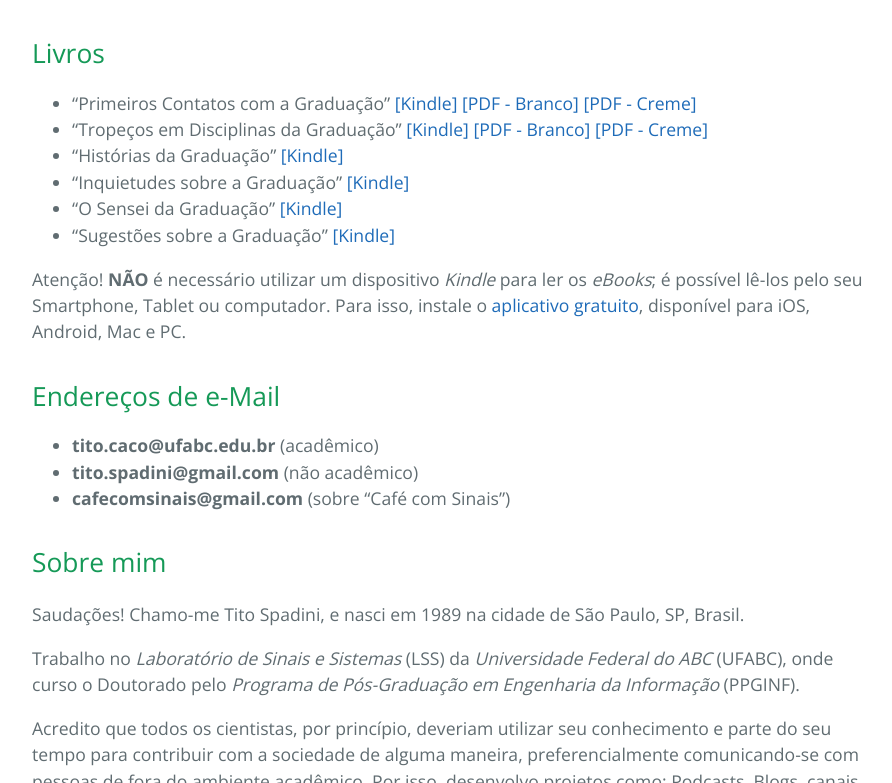
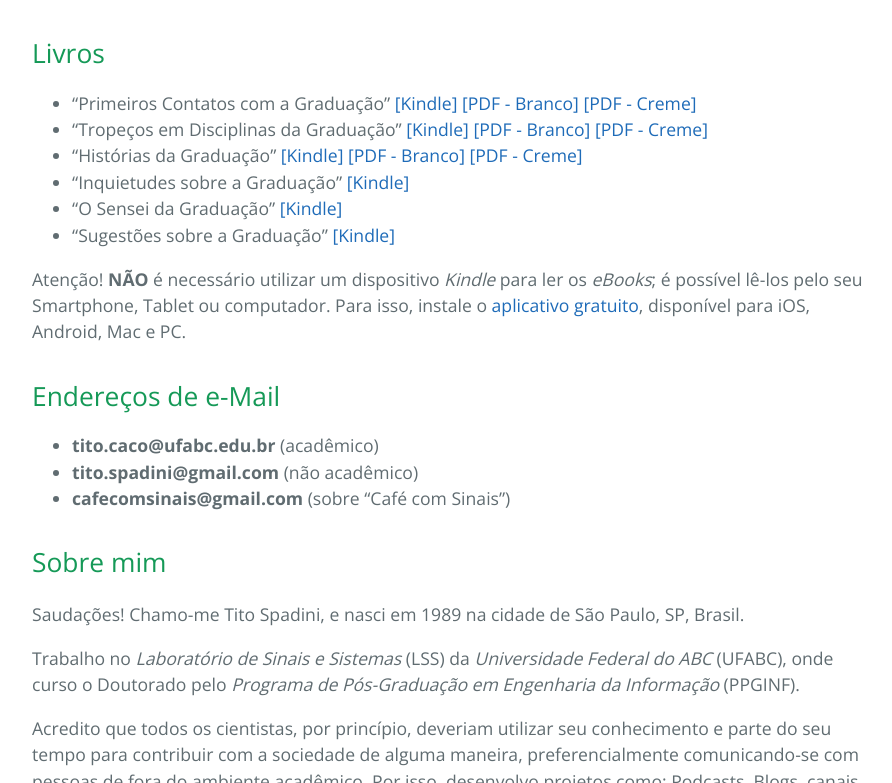
Before and after one commit to tito-spadini/titocaco.github.io, a Jekyll site: the page built from index.md, in a window 1280 px wide and 900 px high, scrolled down 502 px, cut to the strip 117-900 px from the top of the window. Shown: the whole strip, without its empty margins (192-1084 px from the left). Built offline with Jekyll 4.4.1, drawn with Linux system fonts in a browser that asks for light colours; part of the change alters nothing that is shown.

Commit message:
Adding links to Book 3 (PDF version)

```diff
--- a/index.md
+++ b/index.md
@@ -8,7 +8,7 @@ layout: default
 
 * "Primeiros Contatos com a Graduação" [[Kindle]](https://www.amazon.com.br/dp/B095W1Y6NW/) [[PDF - Branco]](https://github.com/titocaco/livros-colecao-graduacao/raw/main/Livro%201%20-%20Primeiros%20Contatos%20com%20a%20Gradua%C3%A7%C3%A3o%20(Tito%20Spadini)/Tito%20Spadini%20-%201%20-%20Primeiros%20Contatos%20com%20a%20Gradua%C3%A7%C3%A3o.pdf) [[PDF - Creme]](https://github.com/titocaco/livros-colecao-graduacao/raw/main/Livro%201%20-%20Primeiros%20Contatos%20com%20a%20Gradua%C3%A7%C3%A3o%20(Tito%20Spadini)/Tito%20Spadini%20-%201%20-%20Primeiros%20Contatos%20com%20a%20Gradua%C3%A7%C3%A3o%20-%20Fundo%20Creme.pdf)
 * "Tropeços em Disciplinas da Graduação" [[Kindle]](https://www.amazon.com.br/dp/B096F31X9G) [[PDF - Branco]](https://github.com/titocaco/livros-colecao-graduacao/raw/main/Livro%202%20-%20Trope%C3%A7os%20em%20Disciplinas%20da%20Gradua%C3%A7%C3%A3o%20(Tito%20Spadini)/Tito%20Spadini%20-%202%20-%20Trope%C3%A7os%20em%20Disciplinas%20da%20Gradua%C3%A7%C3%A3o.pdf) [[PDF - Creme]](https://github.com/titocaco/livros-colecao-graduacao/raw/main/Livro%202%20-%20Trope%C3%A7os%20em%20Disciplinas%20da%20Gradua%C3%A7%C3%A3o%20(Tito%20Spadini)/Tito%20Spadini%20-%202%20-%20Trope%C3%A7os%20em%20Disciplinas%20da%20Gradua%C3%A7%C3%A3o%20-%20Fundo%20Creme.pdf)
-* "Histórias da Graduação" [[Kindle]](https://www.amazon.com.br/dp/B09B2TP6P3)
+* "Histórias da Graduação" [[Kindle]](https://www.amazon.com.br/dp/B09B2TP6P3) [[PDF - Branco]](https://github.com/titocaco/livros-colecao-graduacao/raw/main/Livro%203%20-%20Hist%C3%B3rias%20da%20Gradua%C3%A7%C3%A3o%20(Tito%20Spadini)/Tito%20Spadini%20-%203%20-%20Hist%C3%B3rias%20da%20Gradua%C3%A7%C3%A3o.pdf) [[PDF - Creme]](https://github.com/titocaco/livros-colecao-graduacao/raw/main/Livro%203%20-%20Hist%C3%B3rias%20da%20Gradua%C3%A7%C3%A3o%20(Tito%20Spadini)/Tito%20Spadini%20-%203%20-%20Hist%C3%B3rias%20da%20Gradua%C3%A7%C3%A3o%20-%20Fundo%20Creme.pdf)
 * "Inquietudes sobre a Graduação" [[Kindle]](https://www.amazon.com.br/dp/B09H7Q8LSH)
 * "O Sensei da Graduação" [[Kindle]](https://www.amazon.com.br/dp/B09K5VWWT6)
 * "Sugestões sobre a Graduação" [[Kindle]](https://www.amazon.com.br/dp/B09NW9H429)
```
